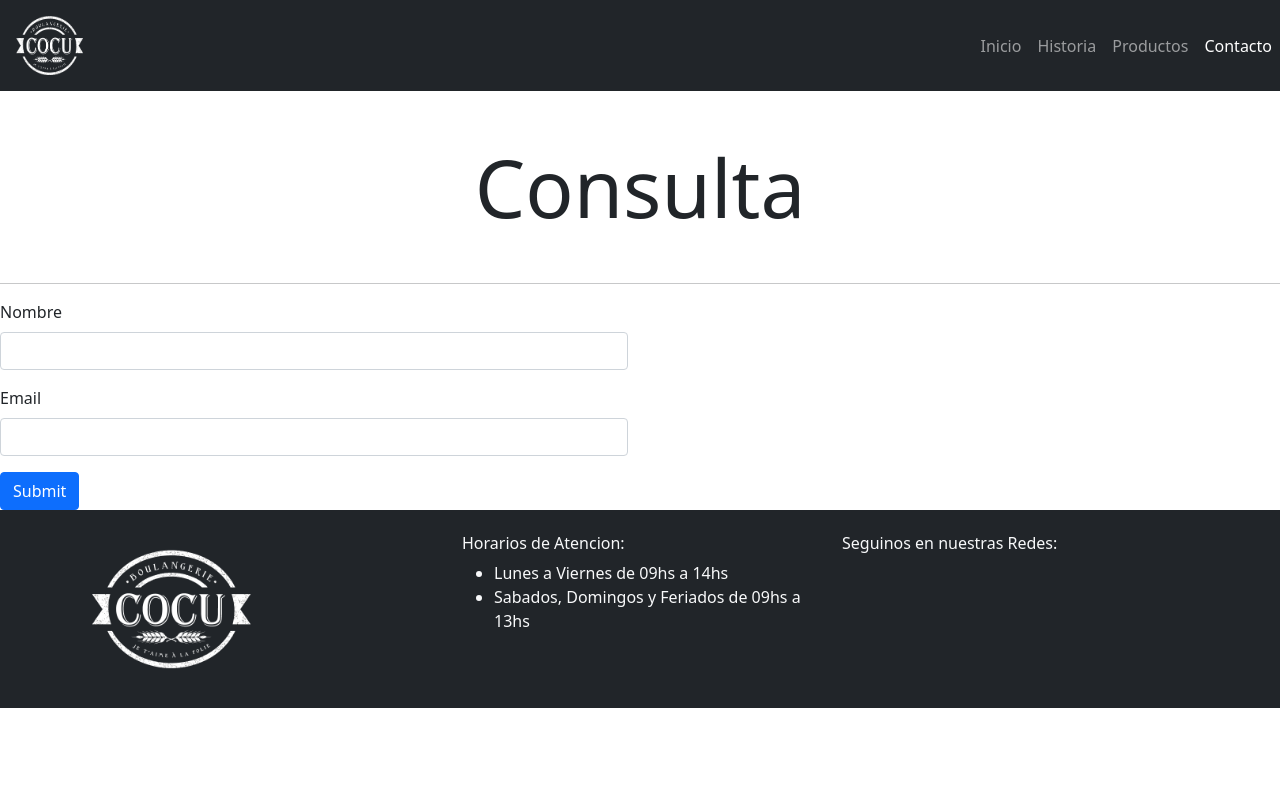
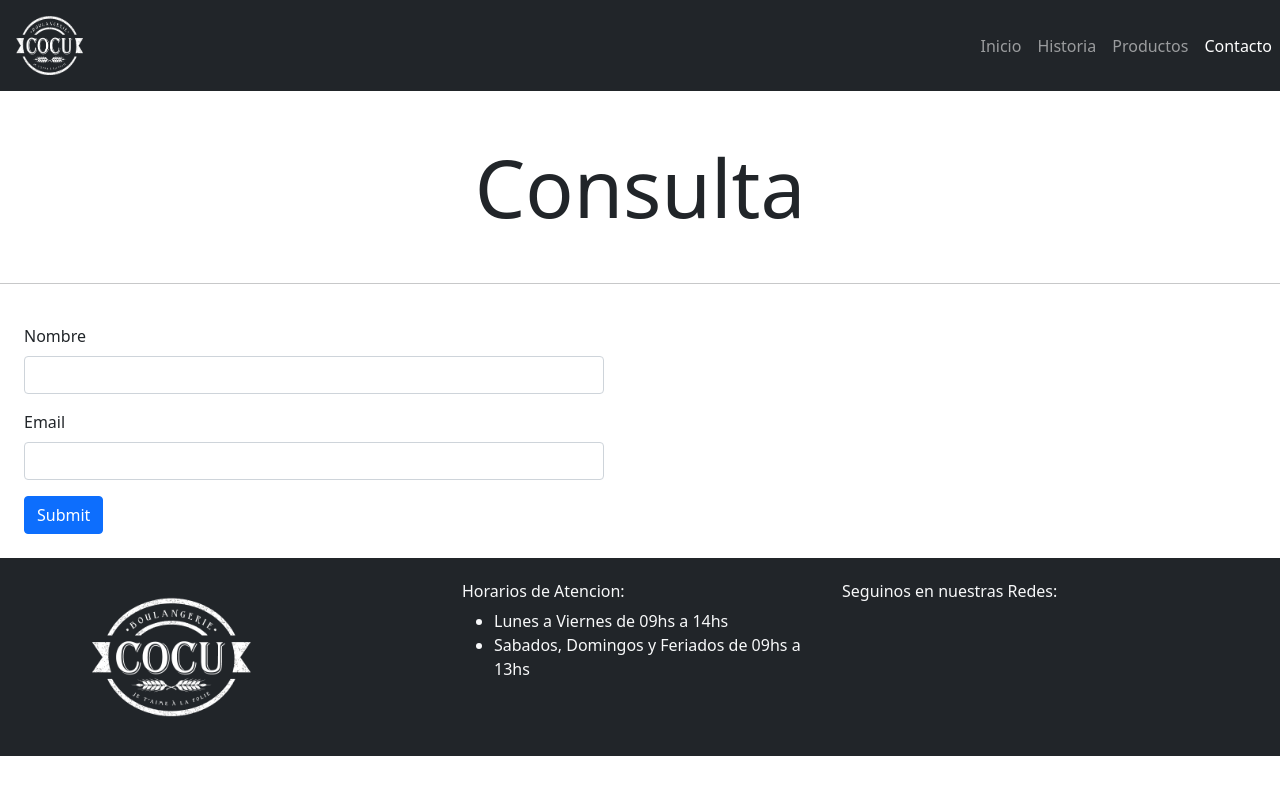
Before and after one commit to NicooDM/PanaderiaCocu, a plain HTML site: page pages/contacto.html in a window 1280 px wide. Drawn offline with Linux system fonts and the light colour scheme.

Commit message:
container y margin y en formulario

```diff
--- a/pages/contacto.html
+++ b/pages/contacto.html
@@ -69,7 +69,7 @@
         <hr>
         <article class="row">
           <div class="col-sm-12 col-md-6">
-            <form>
+            <form class="container my-4">
               <div class="mb-3">
                 <label for="exampleInputEmail1" class="form-label">Nombre</label>
                 <input type="email" class="form-control" id="exampleInputEmail1" aria-describedby="emailHelp" maxlength="50" required>
```
